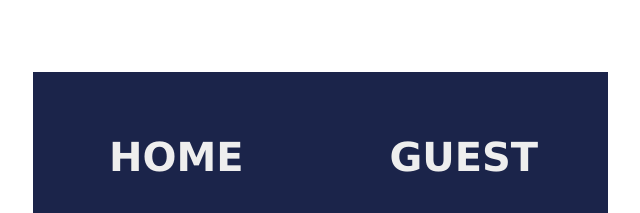
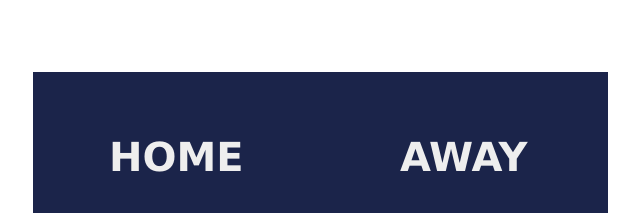
Before and after one commit to Hiteshwar-Singh/ScoreBoard, a plain HTML site: page ScoreBoardProject/index.html in a window 1280 px wide. Shown: the top 213 px of the page, without its empty margins (320-960 px from the left). Drawn offline with Linux system fonts and the light colour scheme; a web font is replaced by a local one.

Commit message:
Update the score header

```diff
--- a/ScoreBoardProject/index.html
+++ b/ScoreBoardProject/index.html
@@ -25,7 +25,7 @@
             <button id="new-game" onclick="newGame()" class="new-game">New-Game</button>
         </div>
         <div>
-            <h3 id="guest-team">GUEST</h3>
+            <h3 id="guest-team">AWAY</h3>
             <div class="score-container">
                 <p id="guest-score" class="score">0</p>
             </div>
```
